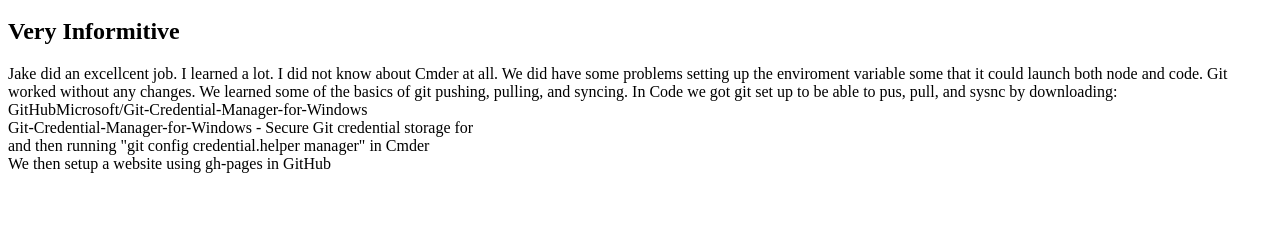
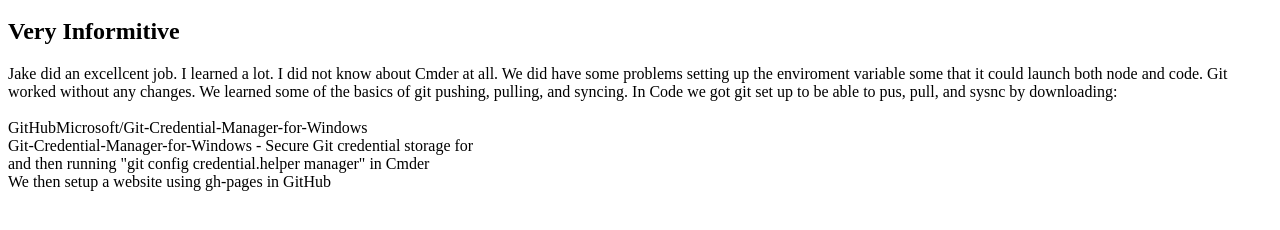
Before and after one commit to LarryHillyer/my-first-project, a plain HTML site: page index.html in a window 1280 px wide. Shown: the part 48-278 px from the top of the page. Drawn offline with Linux system fonts and the light colour scheme.

Commit message:
Formating

```diff
--- a/index.html
+++ b/index.html
@@ -11,7 +11,7 @@
 
     <p>Jake did an excellcent job. I learned a lot. I did not know about Cmder at all. We did have some problems setting up the enviroment variable some that it could
         launch both node and code. Git worked without any changes. We learned some of the basics of git pushing, pulling, and syncing.
-        In Code we got git set up to be able to pus, pull, and sysnc by downloading: <br />
+        In Code we got git set up to be able to pus, pull, and sysnc by downloading: <br /><br>
         GitHubMicrosoft/Git-Credential-Manager-for-Windows<br/>
         Git-Credential-Manager-for-Windows - Secure Git credential storage for <br>
 
```
